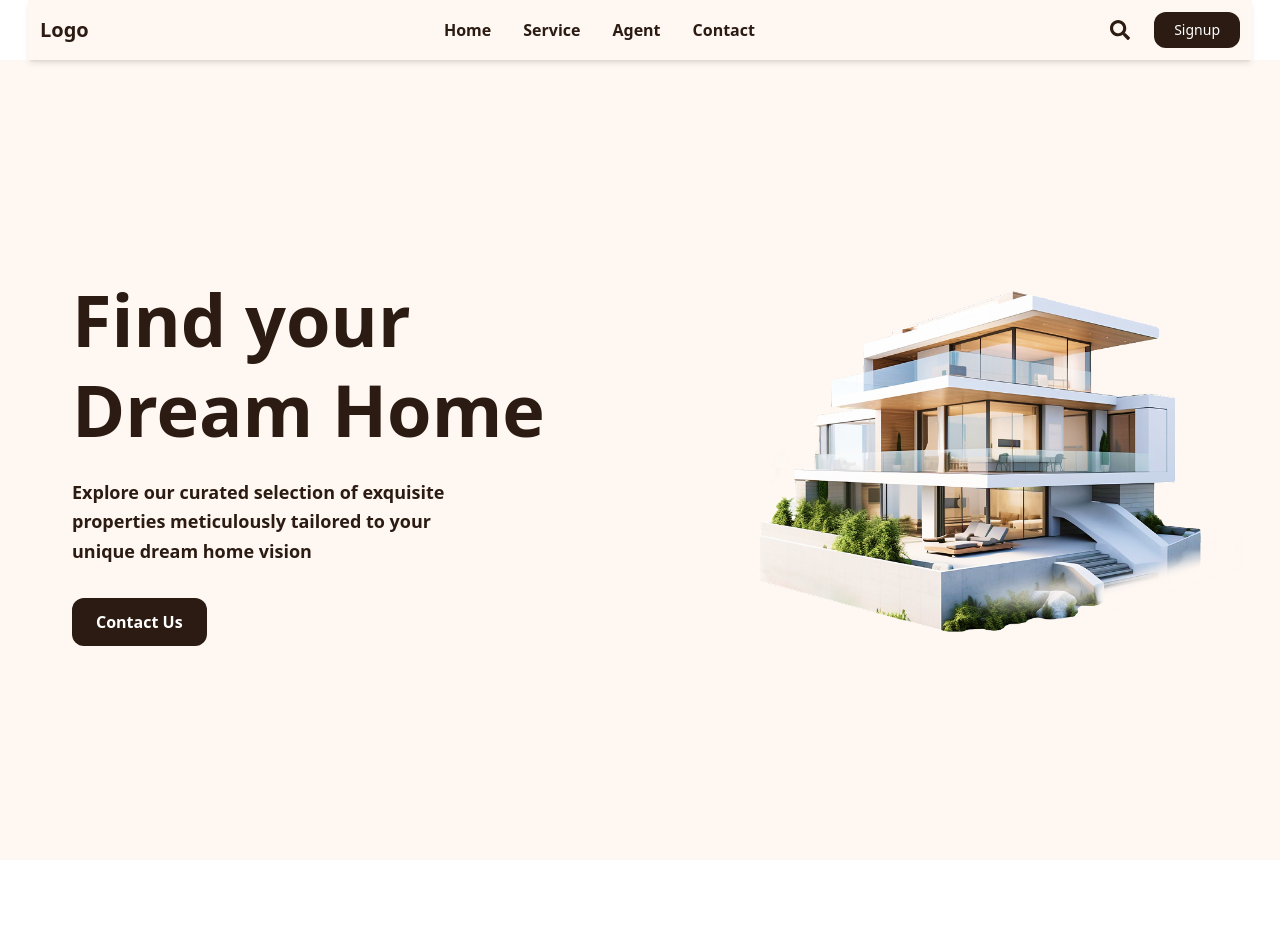
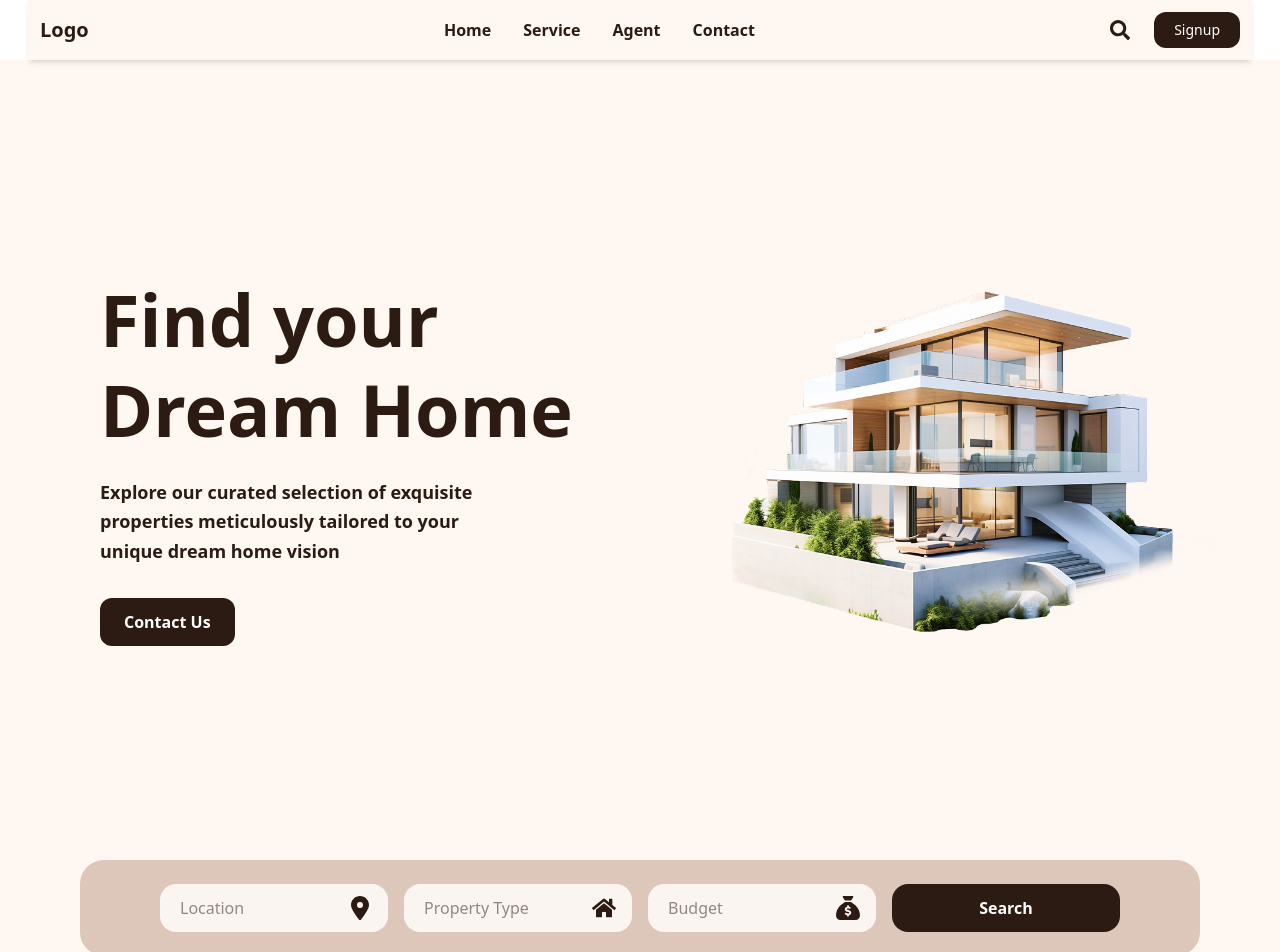
Before and after one commit to shaikrasheed6341/DreamHomeWebsite, a Next.js app: page / in a window 1280 px wide. Shown: the top 952 px of the page. Before the commit the page ends 860 px from the top, so only its background shows below. Built offline with nearby package versions, Linux system fonts and the light colour scheme.

Commit message:
done with search component

```diff
--- a/app/components/Landing.tsx
+++ b/app/components/Landing.tsx
@@ -4,8 +4,8 @@ import Landingimage from "../../public/Landingpage.png";
 const Landing = () => {
   return (
     <div className="min-h-screen bg-[#FEF7F2] flex items-center justify-center">
-      <div className="max-w-7xl mx-auto px-4 sm:px-6 lg:px-8 w-full">
-        <div className="grid grid-cols-1 md:grid-cols-2 gap-8 items-center">
+      <div className="max-w-7xl mx-auto px-4 sm:px-6 lg:px-15 w-full">
+        <div className="grid grid-cols-1 md:grid-cols-2 gap-4 items-center">
           {/* Text Section */}
           <div className="p-6 sm:p-10 text-center md:text-left">
             <h1 className="font-bold text-4xl sm:text-5xl md:text-6xl lg:text-7xl text-[#2B1B12] leading-tight mb-6">
@@ -26,9 +26,9 @@ const Landing = () => {
             <Image
               src={Landingimage}
               alt="Landing page"
-              width={500}
-              height={500}
-              className="w-full max-w-xs sm:max-w-sm md:max-w-md lg:max-w-lg object-cover"
+              width={700}
+              height={400}
+              className="w-full max-w-xs sm:max-w-sm md:max-w-md lg:max-w-lg  object-cover"
               priority
             />
           </div>
--- /dev/null
+++ b/app/components/searchcomponetn/Searchcomponent.tsx
@@ -0,0 +1,63 @@
+import { FaLocationDot } from "react-icons/fa6";
+import { FaHome } from "react-icons/fa";
+import { FaSackDollar } from "react-icons/fa6";
+
+
+
+export const SearchComponent = () => {
+    return (
+        <div className="bg-[#FEF7F2]">
+            <div className="  mx-20  ">
+                <div className="bg-[#DDC7BB] rounded-3xl py-6">
+                    <div className="max-w-5xl mx-auto px-4 sm:px-6 lg:px-8">
+                        <div className="grid grid-cols-1 sm:grid-cols-2 lg:grid-cols-4 gap-4">
+                            <div>
+                                <div className="flex relative">
+                                    <FaLocationDot className="absolute right-4 mt-3  text-2xl text-[#2B1B12] " />
+                                    <input
+                                        type="text"
+                                        placeholder="Location"
+                                        className="w-full bg-[#FBF5F1] px-5 py-3 rounded-2xl text-[#2B1B12] text-sm sm:text-base focus:outline-none focus:ring-2 focus:ring-[#Ffffff]"
+                                    />
+
+
+                                </div>
+                            </div>
+                            <div>
+                                <div className="flex relative">
+                                    <FaHome className=" absolute right-4 mt-3 text-2xl text-[#2B1B12]" />
+                                    <input
+                                        type="text"
+                                        placeholder="Property Type"
+                                        className="w-full bg-[#FBF5F1] px-5 py-3 rounded-2xl text-[#2B1B12] text-sm sm:text-base focus:outline-none focus:ring-2 focus:ring-[#Ffffff]"
+                                    />
+                                </div>
+                            </div>
+                            <div>
+                                <div className="flex relative">
+                                      <FaSackDollar className=" absolute right-4 mt-3  text-2xl text-[#2B1B12] " />
+                                    <input
+                                        type="text"
+                                        placeholder="Budget"
+                                        className="w-full bg-[#FBF5F1] px-5 py-3 rounded-2xl text-[#2B1B12] text-sm sm:text-base focus:outline-none focus:ring-2 focus:ring-[#ffffff]"
+
+                                    />
+                                </div>
+                            </div>
+
+
+                            <div className="flex items-center">
+                                <button
+                                    type="button"
+                                    className="w-full bg-[#2B1B12] text-white px-5 py-3 rounded-2xl text-sm sm:text-base font-semibold hover:bg-[#ffffff] transition-colors"
+                                >
+                                    Search
+                                </button>
+                            </div>
+                        </div>
+                    </div>
+                </div>
+            </div>
+        </div>
+    );
+};
--- a/app/page.tsx
+++ b/app/page.tsx
@@ -1,9 +1,11 @@
 import Landing from "./components/Landing"
+import { SearchComponent } from "./components/searchcomponetn/Searchcomponent"
 export default function Home() {
   return (
 
 <>
  <Landing />
+ <SearchComponent />
 </>
 
 )
--- /dev/null
+++ b/app/searchplace/page.tsx
@@ -0,0 +1,6 @@
+import { SearchComponent } from "../components/searchcomponetn/Searchcomponent"
+export  default function search (){
+    return(
+        <div> <SearchComponent /></div>
+    )
+}
```
